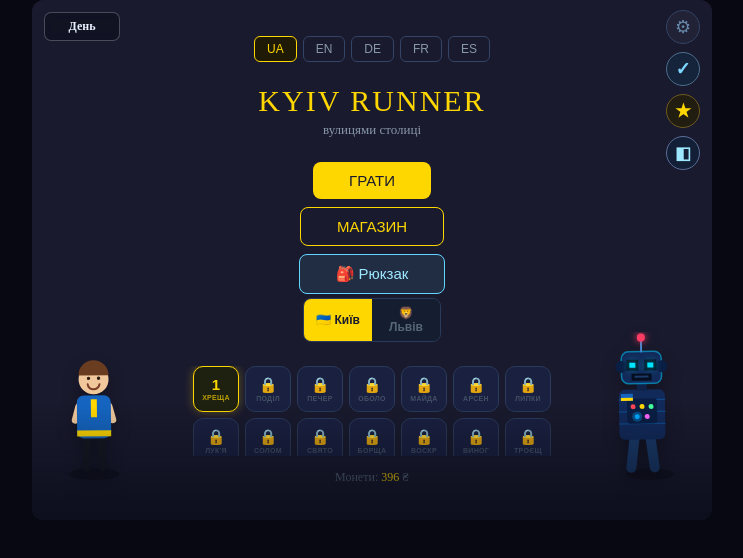
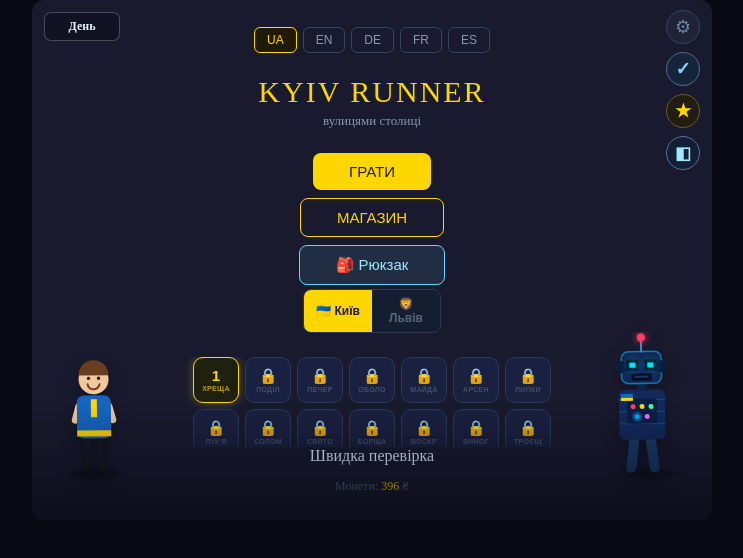
Before and after one commit to yehorkoshel-arch/game, a React (Vite) app: page / in a window 1280 px wide. Both pictures are taken after a click on the button "▶ Пропустити". Shown: the top 558 px of the page, without its empty margins (268-1011 px from the left). Built offline with nearby package versions, Linux system fonts and the light colour scheme.

Commit message:
Update MenuScreen.tsx

```diff
--- a/src/components/MenuScreen.tsx
+++ b/src/components/MenuScreen.tsx
@@ -70,6 +70,10 @@
           overflowY: 'auto',
         }}
       />
+      <div className="debug-level-panel">
+        <div className="debug-level-title">Швидка перевірка</div>
+        <div className="debug-level-grid" id="debugLevelBar" />
+      </div>
       <div style={{ marginTop: '14px', fontSize: '12px', color: '#556677' }}>
         <span id="menuCoinsLabel">Монети</span>: <span id="menuCoins" style={{ color: '#ffd700' }}>396</span> ₴
       </div>
```
